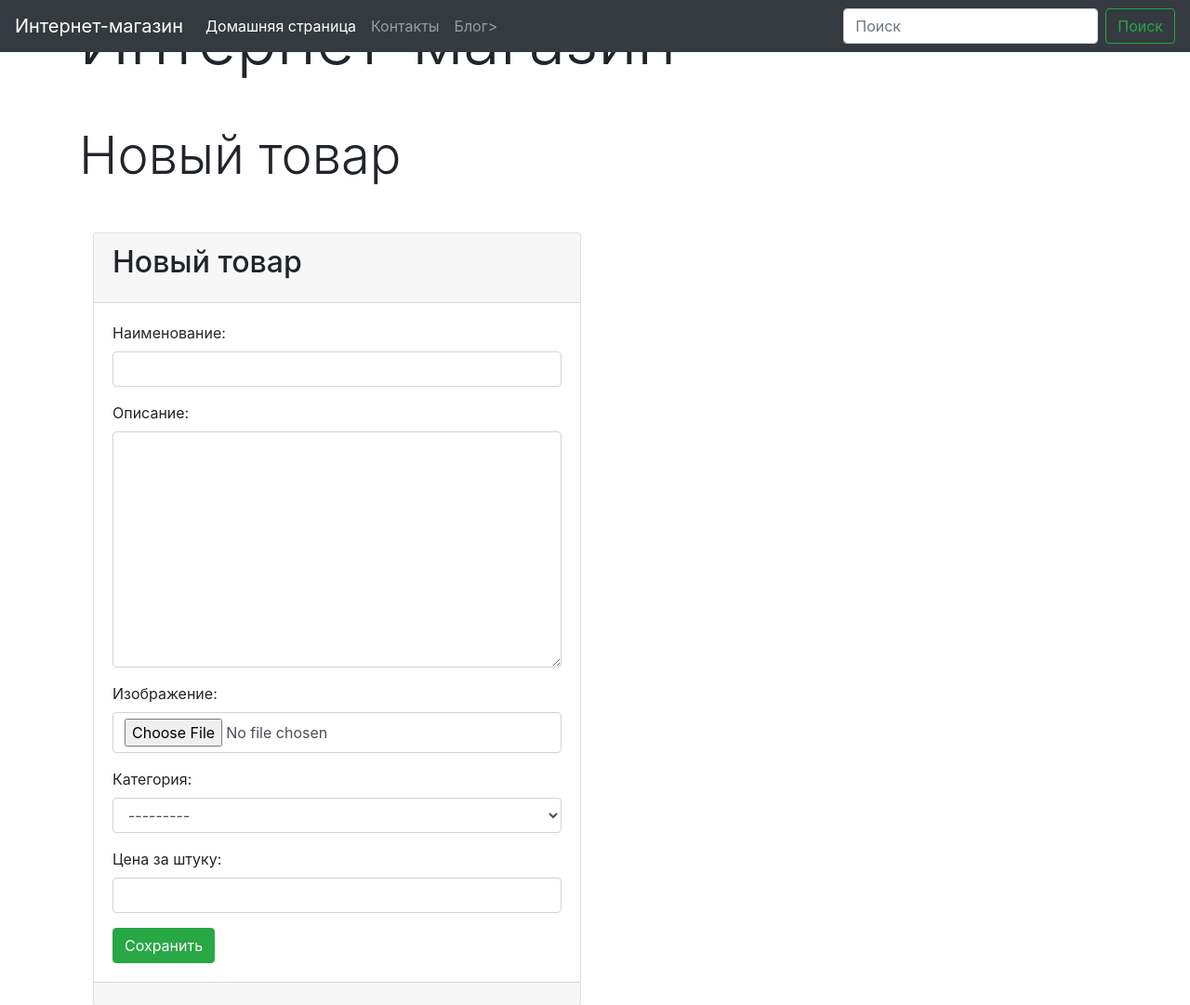
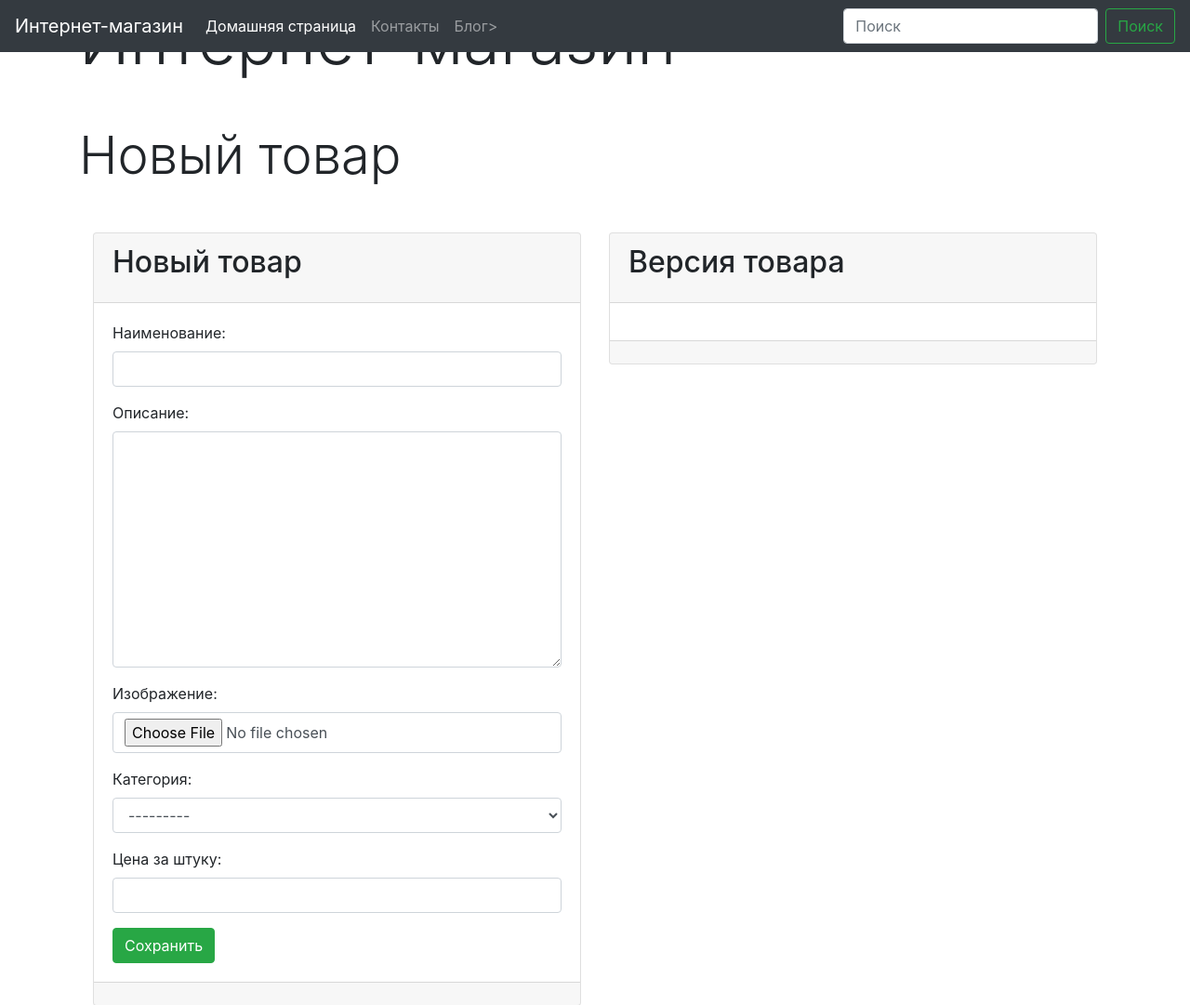
Before and after one commit to BalDim1971/ishop, a Django app: page /create in a window 1280 px wide. Shown: the top 1081 px of the page at 93% size. Run offline with Django 5.2, Linux system fonts and the light colour scheme; data comes from the database, SQL or seed files in the repository; some libraries are stand-ins or nearby versions.

Commit message:
Интернет магазин. Домашние работы по курсу "Работа с ORM в Django". Домашнее задания по уроку 22.1 Формы. Задание 2. 1. Немного модернизированы модели: переименованы поля. 2. Добавлена версия для админки. 3. В форму для товара добавлена версия 4. views.py добавлена работа с версиями.

```diff
--- a/catalog/forms.py
+++ b/catalog/forms.py
@@ -34,6 +34,7 @@ class ProductForm(StyleFormMixin, forms.ModelForm):
 
 
 class VersionForm(StyleFormMixin, forms.ModelForm):
+
     class Meta:
         model = VersionProduct
         fields = '__all__'
--- a/catalog/models.py
+++ b/catalog/models.py
@@ -51,15 +51,15 @@ class VersionProduct(models.Model):
 	Класс-модель, описывающий версию товара
 	'''
 
-	product = models.ForeignKey(Product, on_delete=models.CASCADE, verbose_name='продукт')
+	product = models.ForeignKey(Product, on_delete=models.CASCADE, verbose_name='товар')
 	version_number = models.IntegerField(verbose_name='номер версии')
 	version_name = models.CharField(max_length=50, verbose_name='название версии')
-	version_sign = models.BooleanField(verbose_name='признак версии', default=False)
+	version_sign = models.BooleanField(verbose_name='признак текущей версии', default=True)
 
 	def __str__(self):
 		# Строковое представление версии товара
-		return f'{self.version_name}'
+		return f'{self.version_number} {self.version_name}'
 
 	class Meta:
-		verbose_name = 'версия'
-		verbose_name_plural = 'версии'
+		verbose_name = 'версия товара'
+		verbose_name_plural = 'версии товара'
--- a/catalog/templates/catalog/product_form.html
+++ b/catalog/templates/catalog/product_form.html
@@ -3,6 +3,8 @@
 {% load my_tags %}
 
 {% block content %}
+<div class="col-12">
+    <form class="row" method="post" enctype="multipart/form-data">
         <div class="col-6">
             <div class="card mb-5 box-shadow">
                 <div class="card-header">
@@ -11,15 +13,31 @@
                     </h2>
                 </div>
                 <div class="card-body">
-            <form method="post" enctype="multipart/form-data">
                     {% csrf_token %}
                     {{ form.as_p }}
                     <button type="submit" class="btn btn-success">
                         Сохранить
                     </button>
-            </form>
                 </div>
                 <div class="card-footer"></div>
             </div>
         </div>
+        <div class="col-6">
+            <div class="card mb-5 box-shadow">
+                <div class="card-header">
+                    <h2 class="card-title">
+                        Версия товара
+                    </h2>
+                </div>
+                <div class="card-body">
+                    {{ formset.management_form }}
+                    {% for form in formset.forms %}
+                        {{ form.as_p }}
+                    {% endfor%}
+                </div>
+                <div class="card-footer"></div>
+            </div>
+        </div>
+    </form>
+</div>
 {% endblock %}
--- a/catalog/views.py
+++ b/catalog/views.py
@@ -1,11 +1,12 @@
 import os
 
+from django.forms import inlineformset_factory
 from django.shortcuts import render
 from django.urls import reverse_lazy
 from django.views.generic import ListView, DetailView, CreateView, UpdateView, DeleteView
 
-from catalog.forms import ProductForm
-from catalog.models import Product
+from catalog.forms import ProductForm, VersionForm
+from catalog.models import Product, VersionProduct
 from config import settings
 
 
@@ -15,6 +16,11 @@ class ProductListView(ListView):
     extra_context = {
         'title': 'Список товаров',
     }
+
+    def get_context_data(self, **kwargs):
+        context = super(ProductListView, self).get_context_data(**kwargs)
+        context['is_active_main'] = True
+        return context
 
 
 class ProductDetailView(DetailView):
@@ -49,6 +55,25 @@ class ProductUpdateView(UpdateView):
         'title': 'Обновить данные о товаре',
     }
 
+    def get_context_data(self, **kwargs):
+        context_data = super().get_context_data(**kwargs)
+        VersionFormset = inlineformset_factory(Product, VersionProduct, form=VersionForm, extra=1)
+        if self.request.method == 'POST':
+            context_data['formset'] = VersionFormset(self.request.POST, instance=self.object)
+        else:
+            context_data['formset'] = VersionFormset(instance=self.object)
+
+        return context_data
+
+    def form_valid(self, form):
+        formset = self.get_context_data()['formset']
+        self.object = form.save()
+        if formset.is_valid():
+            formset.instance = self.object
+            formset.save()
+
+        return super().form_valid(form)
+
 
 class ProductDeleteView(DeleteView):
     model = Product
```
Also changed, not shown: catalog/admin.py (+7 -1 lines), catalog/migrations/0006_versionproduct.py (added), catalog/migrations/0007_alter_versionproduct_options.py (added), catalog/migrations/0008_alter_versionproduct_product_and_more.py (added). Lines whose indentation alone changed are shown as unchanged.
